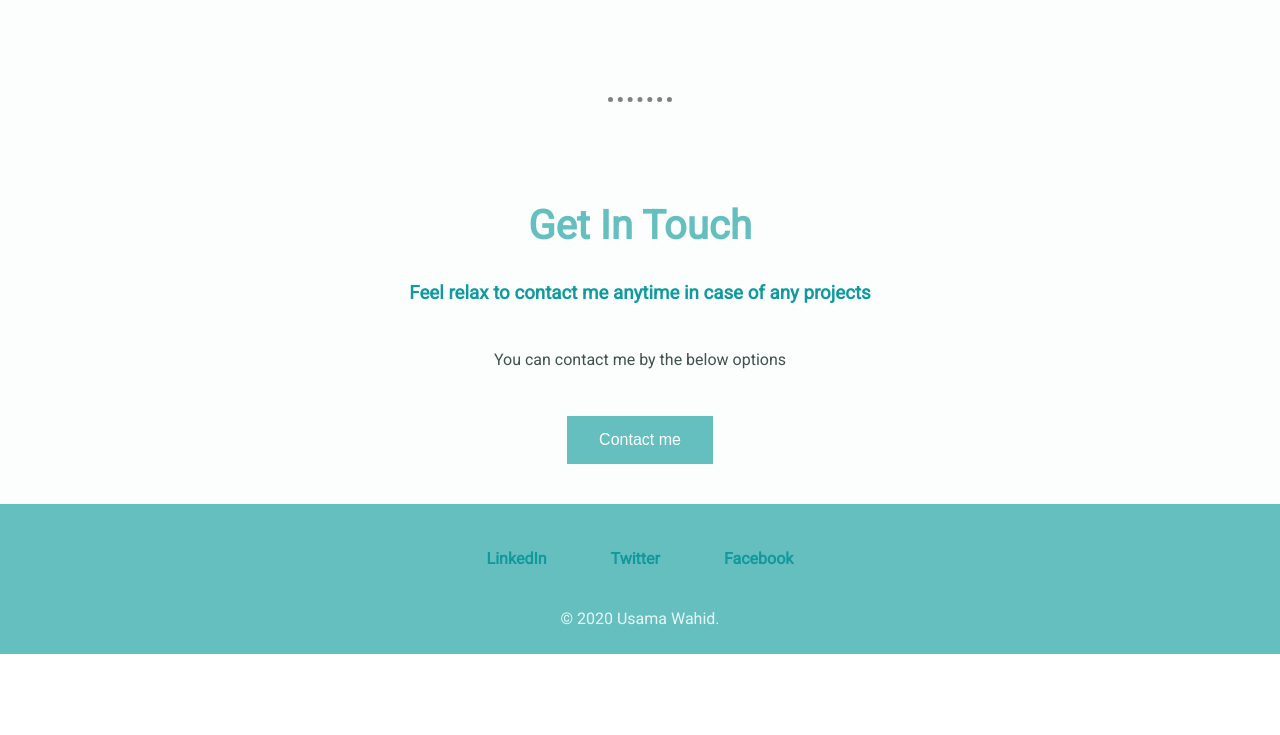
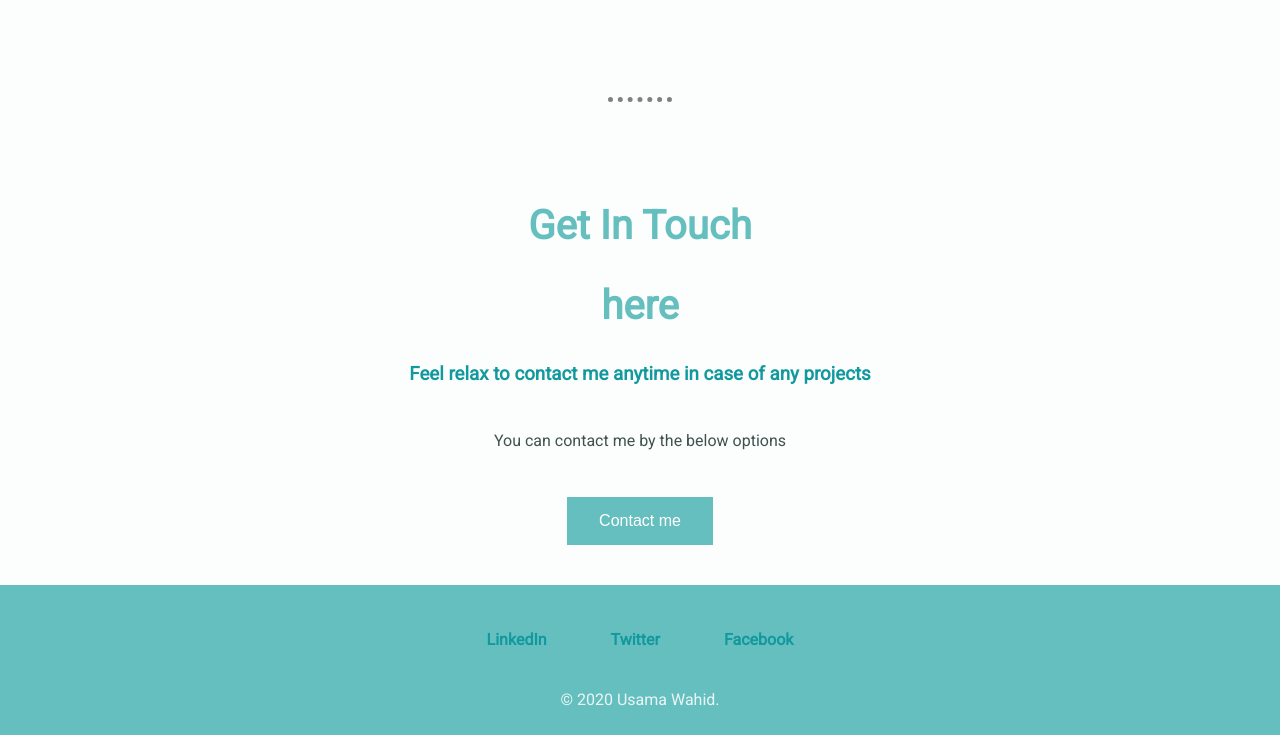
Before and after one commit to usama4321/My-private-Website, a plain HTML site: page index.html in a window 1280 px wide. Shown: the part 2128-2863 px from the top of the page. Before the commit the page ends 2782 px from the top, so only its background shows below. Drawn offline with Linux system fonts and the light colour scheme.

Commit message:
Update index.html

```diff
--- a/index.html
+++ b/index.html
@@ -39,6 +39,7 @@
   <hr>
   <div class="contact-me">
     <h2>Get In Touch</h2>
+     <h2>here</h2>
     <h3>Feel relax to contact me anytime in case of any projects</h3>
     <p class="p5">You can contact me by the below options</p>
       <a href="mailto:usamawahid571@gmail.com" title=""><input class="btn" type="button" name="Contactme" value="Contact me"></a>
```
